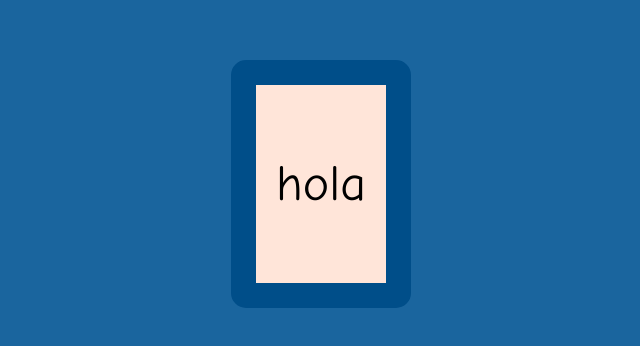
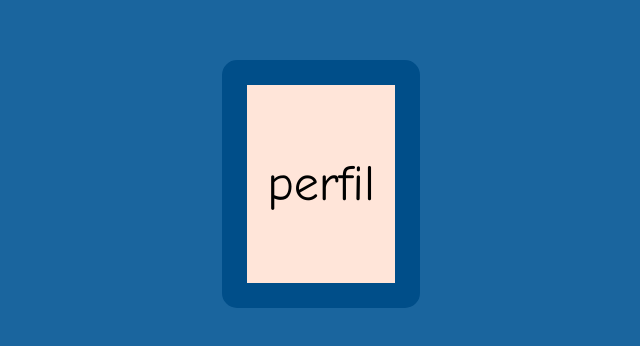
Before and after one commit to loreleonn/perfil, a plain HTML site: page index.html in a window 1280 px wide. Shown: the part 216-562 px from the top of the page, without its empty margins (319-959 px from the left). Drawn offline with Linux system fonts and the light colour scheme.

Commit message:
cualquier cosa

```diff
--- a/index.html
+++ b/index.html
@@ -10,9 +10,7 @@
 
    <body>
     <div class="box">
-  <p>hola
-
-  </p>
+  <p> perfil  </p>
 
 </div>
 
```
